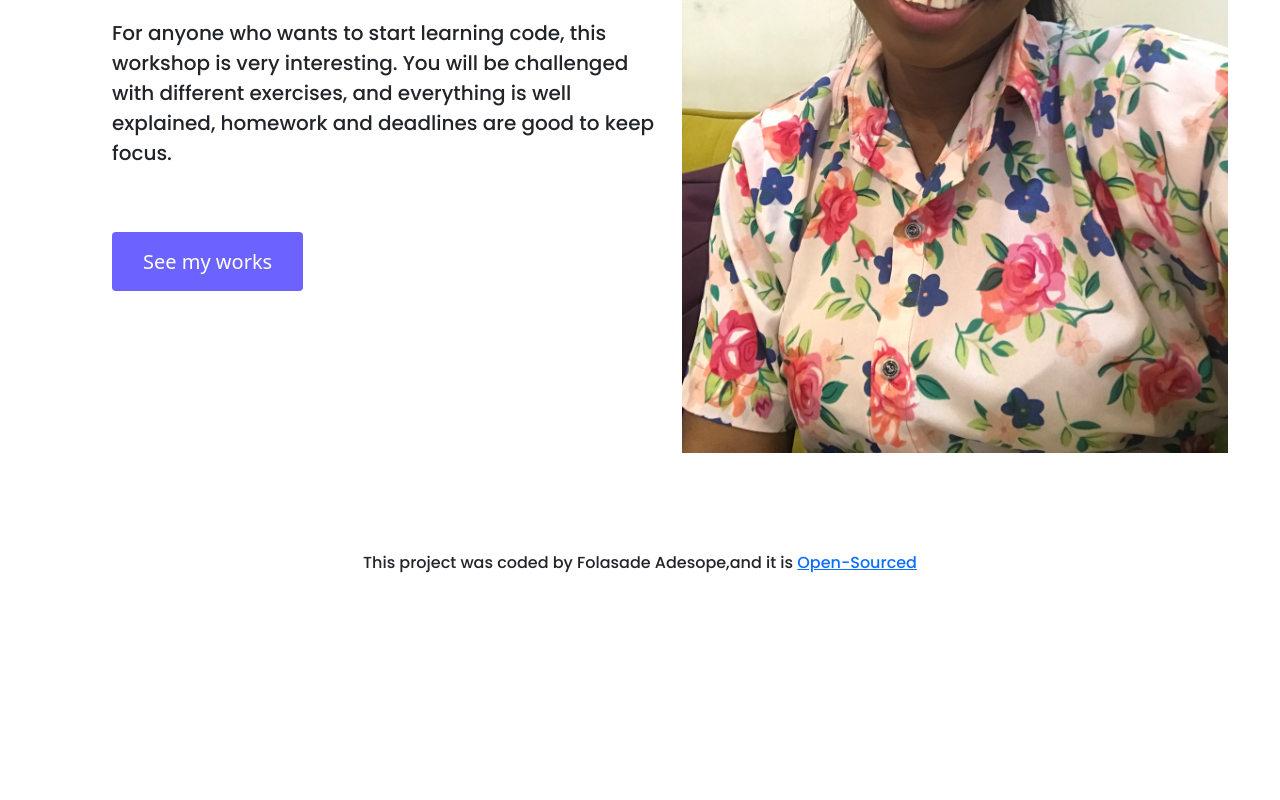
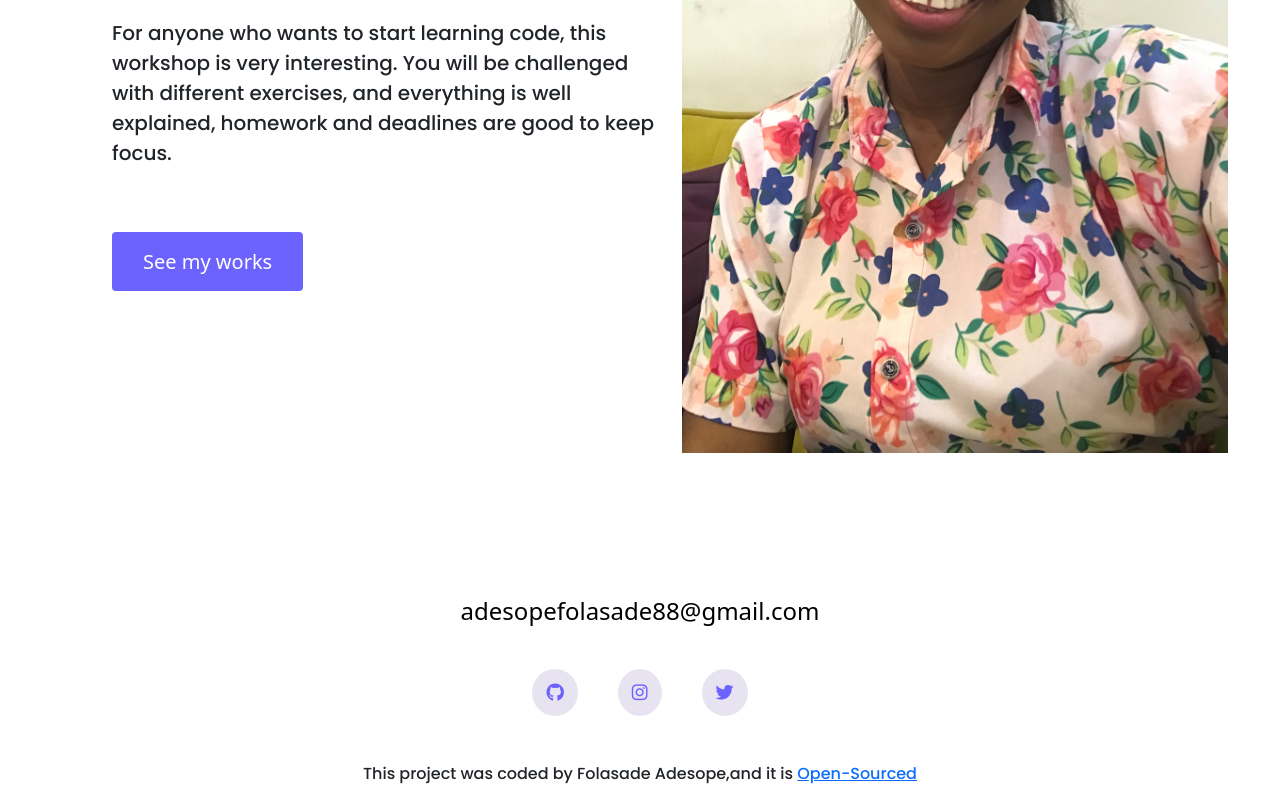
Before and after one commit to Sadebeauty/Responsive-project, a plain HTML site: page about.html in a window 1280 px wide. Shown: the part 432-1232 px from the top of the page. Before the commit the page ends 1021 px from the top, so only its background shows below. Drawn offline with nearby package versions, Linux system fonts and the light colour scheme.

Commit message:
Added the email and social media link to all pages

```diff
--- a/about.html
+++ b/about.html
@@ -109,6 +109,38 @@
       </div>
     </div>
 
+    <footer>
+      <div class="d-flex justify-content-center">
+        <a
+          href="mailto:adesopefolasade88@gmail.com"
+          class="mail-link"
+          title="Email"
+          >adesopefolasade88@gmail.com</a
+        >
+      </div>
+      <div class="social-media-links d-flex justify-content-center">
+        <a
+          href="http://github.com/sadebeauty"
+          title="github"
+          ><i
+            class="fa-brands fa-github"
+            target="_blank"></i
+        ></a>
+        <a
+          href="http://instagram.com/ayokeoge"
+          title="Instagram"
+          target="_blank"
+          ><i class="fa-brands fa-instagram"></i
+        ></a>
+        <a
+          href="http://twitter.com/sadebeautyMpire"
+          title="Twitter"
+          ><i
+            class="fa-brands fa-twitter"
+            target="_blank"></i
+        ></a>
+      </div>
+    </footer>
     <p class="text-center mt-5">
       This project was coded by Folasade Adesope,and it is
       <a
```
Also changed, not shown: contact.html (+24 -0 lines), work.html (+32 -1 lines).
